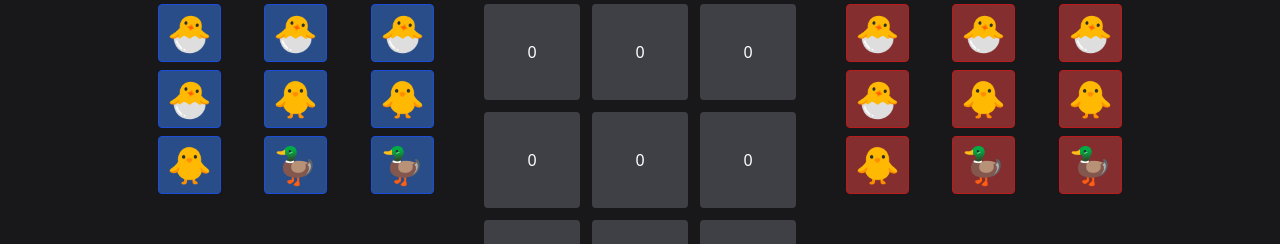
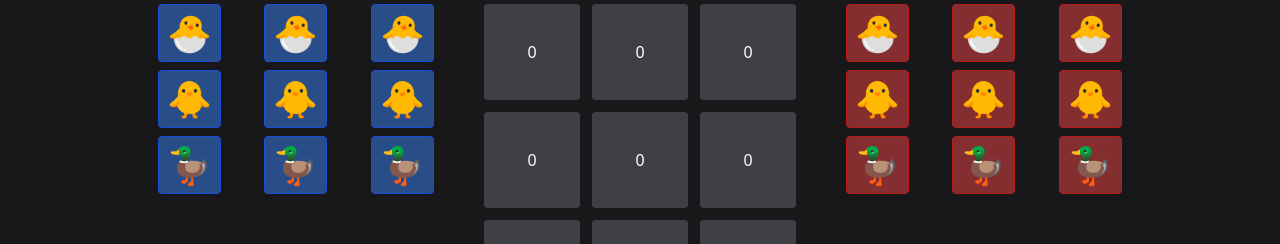
Before and after one commit to alexxwe/duckgames, a SvelteKit app: page /tictactoe in a window 1280 px wide. Shown: the part 370-614 px from the top of the page. Built offline with nearby package versions, Linux system fonts and the light colour scheme.

Commit message:
remove piece from player

```diff
--- a/src/routes/tictactoe/game.ts
+++ b/src/routes/tictactoe/game.ts
@@ -5,7 +5,6 @@ export type Piece = {
     id: number
     player: 1 | 2
 }
-
 
 // Initial data and type
 const initial_data = {
@@ -20,10 +19,8 @@ const initial_data = {
     ] as Array<Array<0 | Piece>>,
 }
 
-
 // The store itself
 export const gameData: Writable<typeof initial_data> = writable(initial_data)
-
 
 // The game class with logic, to make easier the implementations
 export class TicTacToe {
@@ -49,8 +46,8 @@ export class TicTacToe {
      * 3 of them have value 3 (big)
      */
     pieceValue(piece: Piece): number {
-        if (piece.id <= 3) return 1
-        if (piece.id <= 6) return 2
+        if (piece.id < 3) return 1
+        if (piece.id < 6) return 2
         return 3
     }
 
@@ -80,9 +77,14 @@ export class TicTacToe {
             return alert('There is already a piece there')
         }
 
+        // Remove piece from player
+        const player = this.isWhiteTurn ? this.player1 : this.player2
+        const index = player.findIndex(p => p.id === this.selectedPiece!.id)
+        player.splice(index, 1)
+
         // Update board
         this.board[y]![x] = this.selectedPiece
         this.selectedPiece = null
-        gameData.update(data => ({ ...data, board: this.board, selectedPiece: null }))
+        gameData.update(data => ({ ...data, board: this.board, selectedPiece: null, player1: this.player1, player2: this.player2 }))
     }
 }
```
